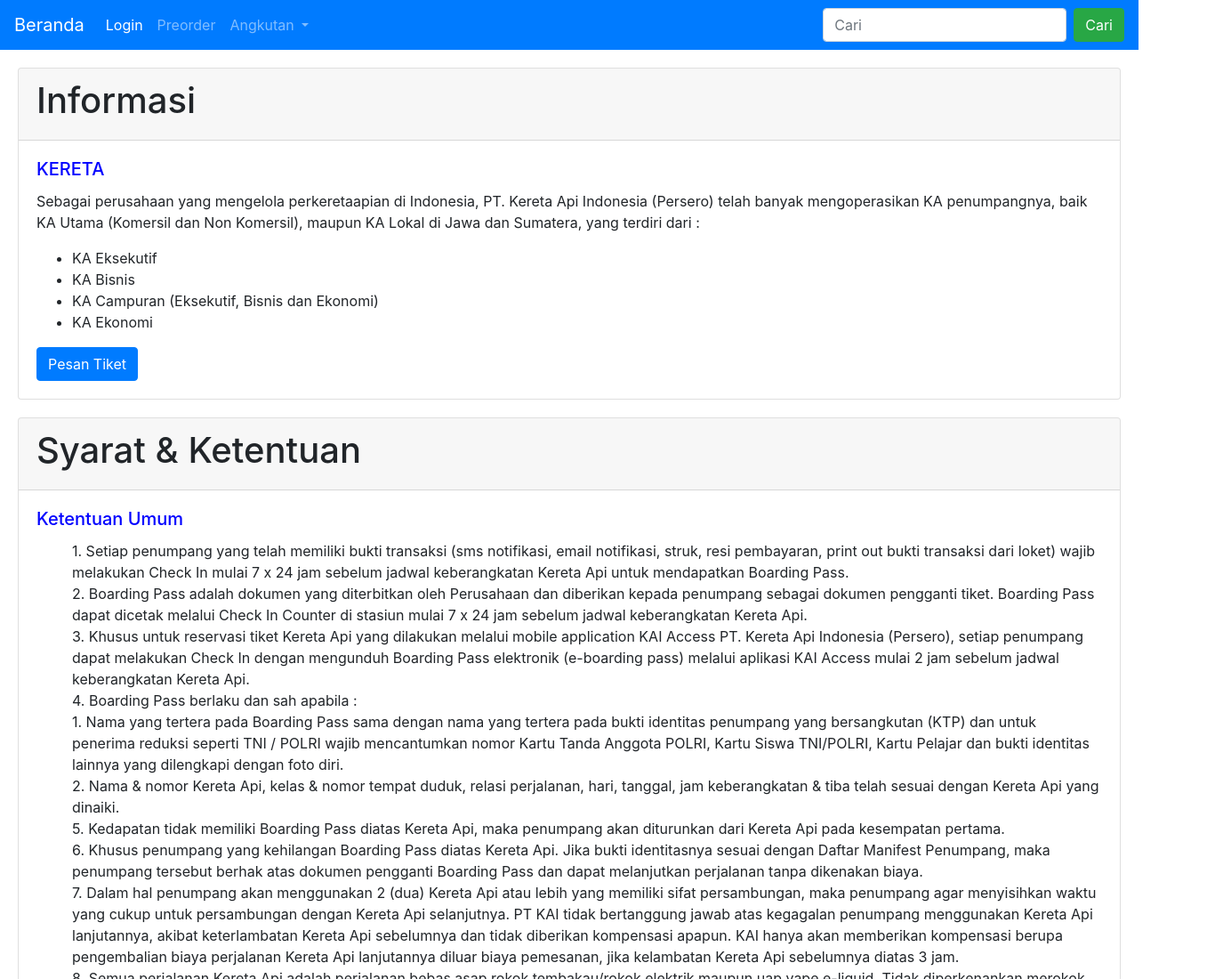
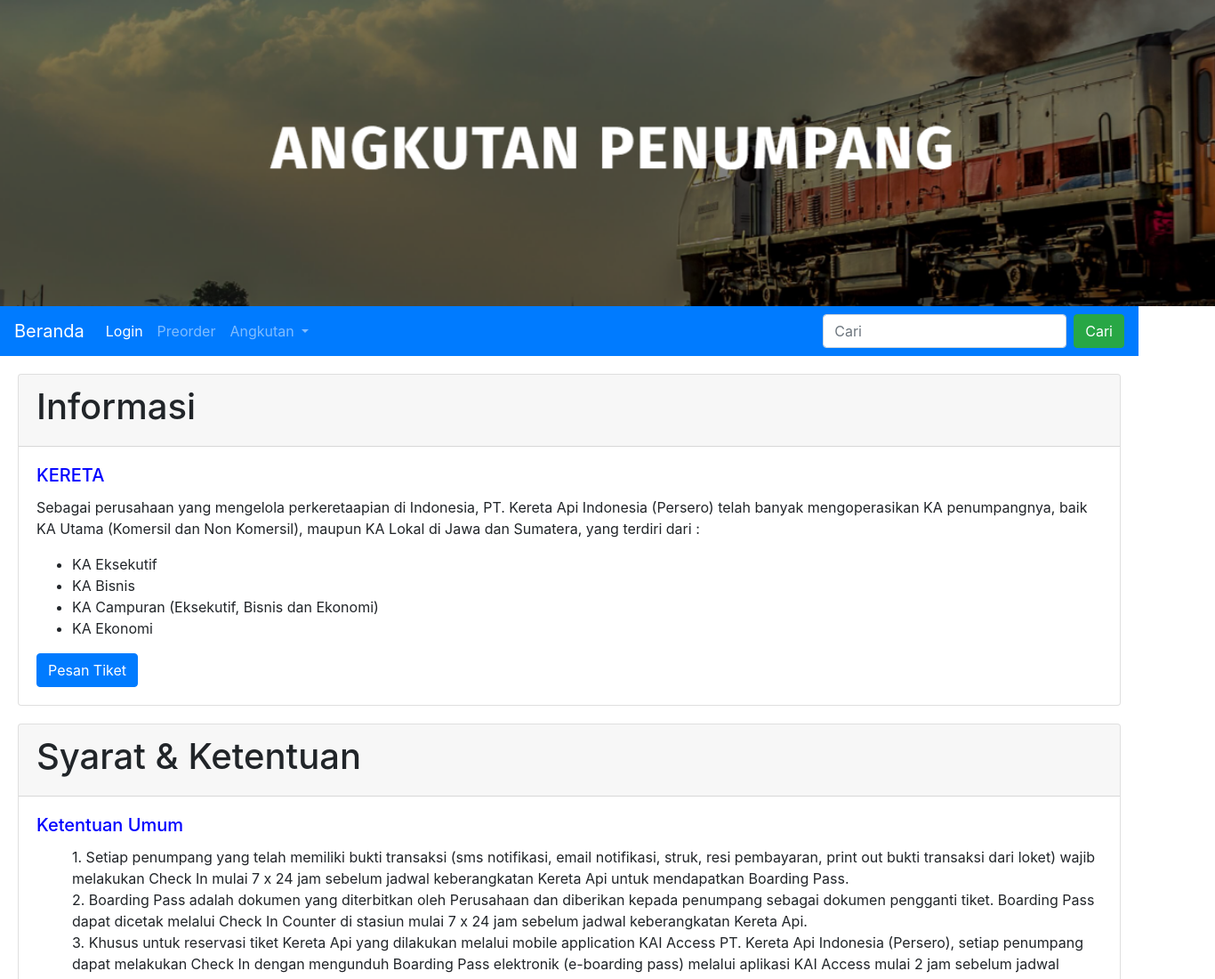
Before and after one commit to DazyDazy12/UASkelompoktransportasi, a plain HTML site: page penumpang.html in a window 1280 px wide. Shown: the top 1100 px of the page at 89% size, 1366 px wide, since content can reach past the window. Drawn offline with Linux system fonts and the light colour scheme.

Commit message:
Update penumpang.html

```diff
--- a/penumpang.html
+++ b/penumpang.html
@@ -10,6 +10,7 @@
     <title>Penumpang</title>
 </head>
 <body>
+    <img src="img/bgpenumpang.png" alt="" style="height: 344px;">
     <nav class="navbar navbar-expand-lg navbar-dark bg-primary">
   <a class="navbar-brand" href="#">Beranda</a>
   <button class="navbar-toggler" type="button" data-toggle="collapse" data-target="#navbarSupportedContent" aria-controls="navbarSupportedContent" aria-expanded="false" aria-label="Toggle navigation">
```
